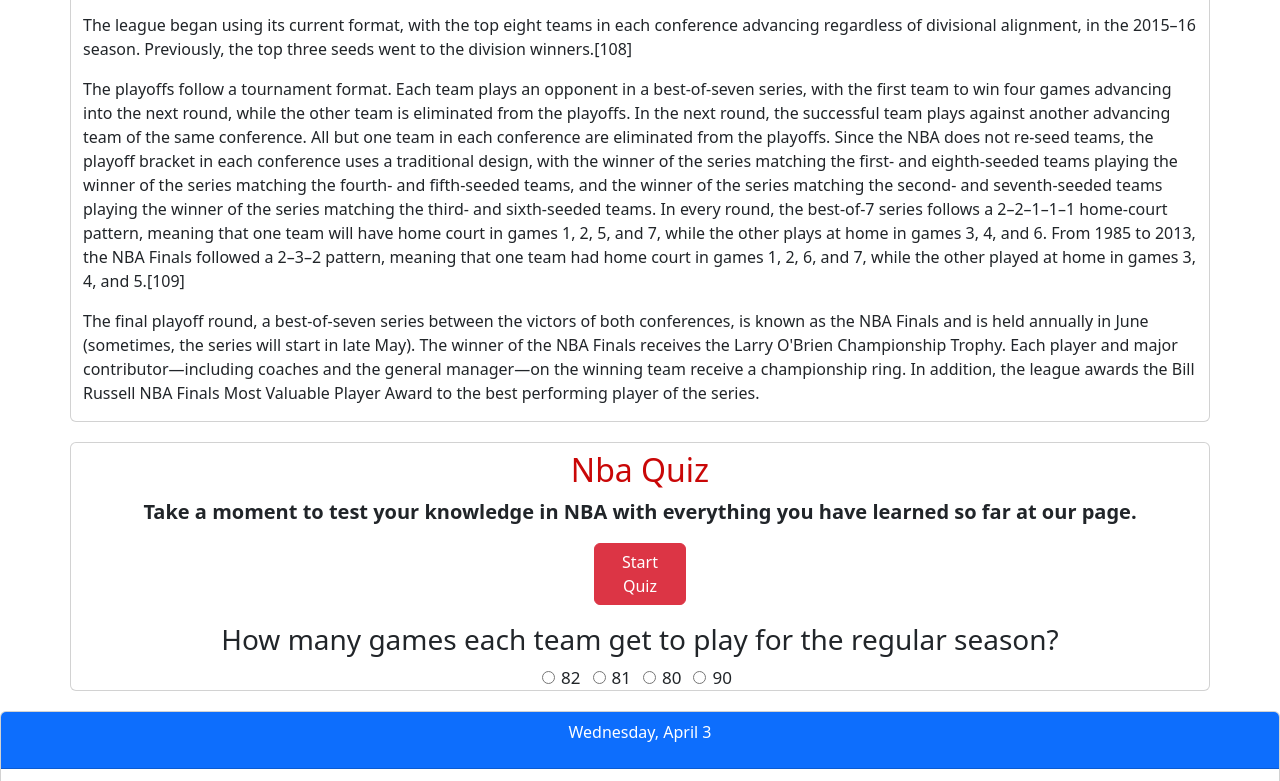
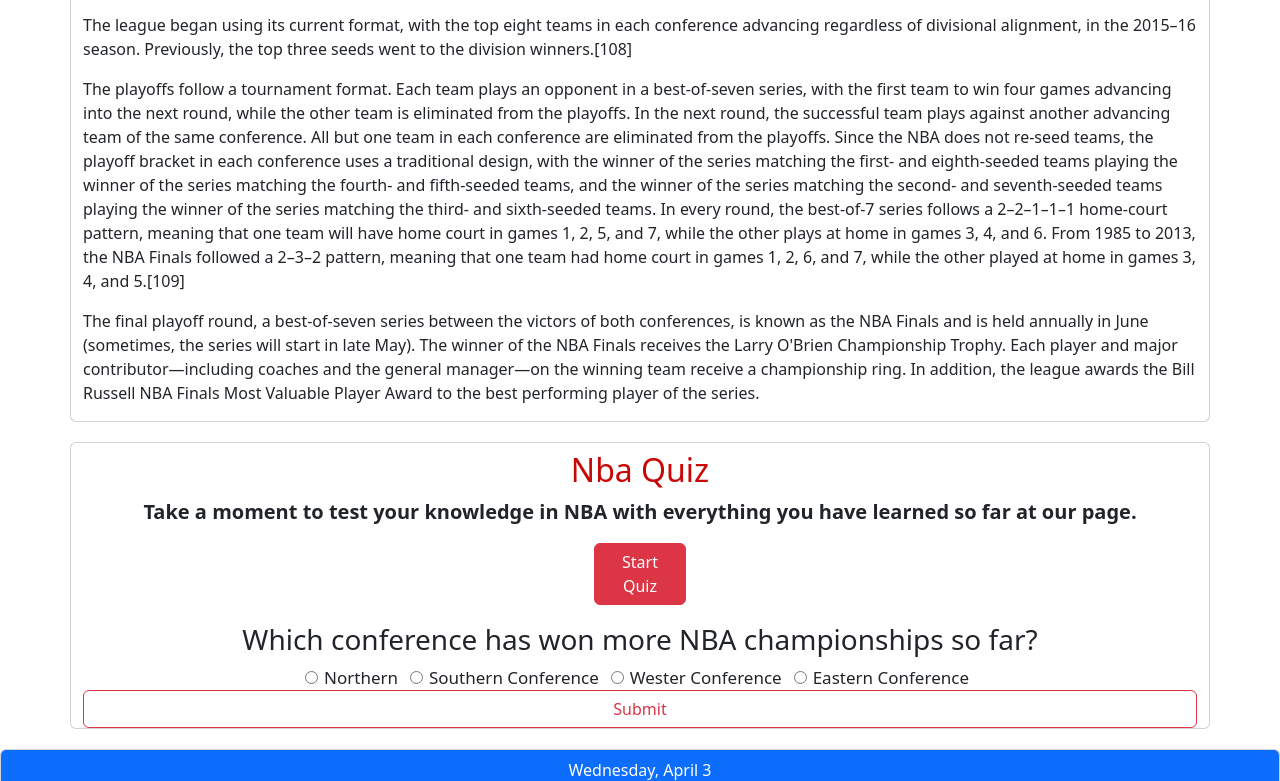
Before and after one commit to fabioesilveira/NBA-Project, a plain HTML site: page pages/nbaHistory.html in a window 1280 px wide. Both pictures are taken after a click on the button "Start Quiz". Shown: the part 2676-3457 px from the top of the page. Drawn offline with nearby package versions, Linux system fonts and the light colour scheme; a web font is replaced by a local one.

Commit message:
AddedCodetoQuiz

```diff
--- a/pages/nbaHistory.html
+++ b/pages/nbaHistory.html
@@ -142,6 +142,8 @@
         <button id="btn-quiz" class="btn btn-danger d-grid gap-2 col-1 mx-auto mb-2" type="button">Start Quiz</button>
 
         <div id="div-quiz"></div>
+        <button id="btn-question" class="btn btn-outline-danger" style="display: none">Submit</button>
+
     </div>
 
 
--- a/scripts/nbaHistory.js
+++ b/scripts/nbaHistory.js
@@ -3,19 +3,21 @@ import { questions } from "./data3.js";
 
 const btnQuiz = document.getElementById("btn-quiz")
 const divQuiz = document.getElementById("div-quiz")
+const btnQuestion = document.getElementById("btn-question")
 
 window.addEventListener("load", () => {
     createCalendar();
 });
-let score = 0
-btnQuiz.addEventListener("click", () => {
 
 var answer = false;
+let score = 0
+let index = 0
 
+function createQuiz(index) {
     divQuiz.innerHTML = `
-        <h3 class="d-flex justify-content-center question-history">${questions[1].q}</h3>
+    <h3 class="d-flex justify-content-center question-history">${questions[index].q}</h3>
     <div>
-        ${questions[1].a.map((e, i) => `
+    ${questions[index].a.map((e, i) => `
     <div class="options">
         <input  type="radio" id="question${i}" name="questions" value="${e.isCorrect}">
         <label  for="question${i}">${e.text}</label><br>
@@ -24,16 +26,26 @@ btnQuiz.addEventListener("click", () => {
     </div>
 `
 divQuiz.addEventListener("change", ({ target }) => {
-
     answer = target.value
 
+});
+}
 
+function handleQuiz() {
+    btnQuestion.style.display="block"
+    createQuiz(index)
+
+}
+
+btnQuiz.addEventListener("click", handleQuiz)
+btnQuestion.addEventListener("click", () => {
     if (answer === "true") {
         score += 1
-            console.log(answer)
     }
 
-        console.log(score)
+    console.log("resultado:", answer)
+    console.log("pontos:",score)
+    index += 1
+
+    createQuiz(index)
 })
-
-})
```
Also changed, not shown: 1 other file. Lines whose indentation alone changed are shown as unchanged.
